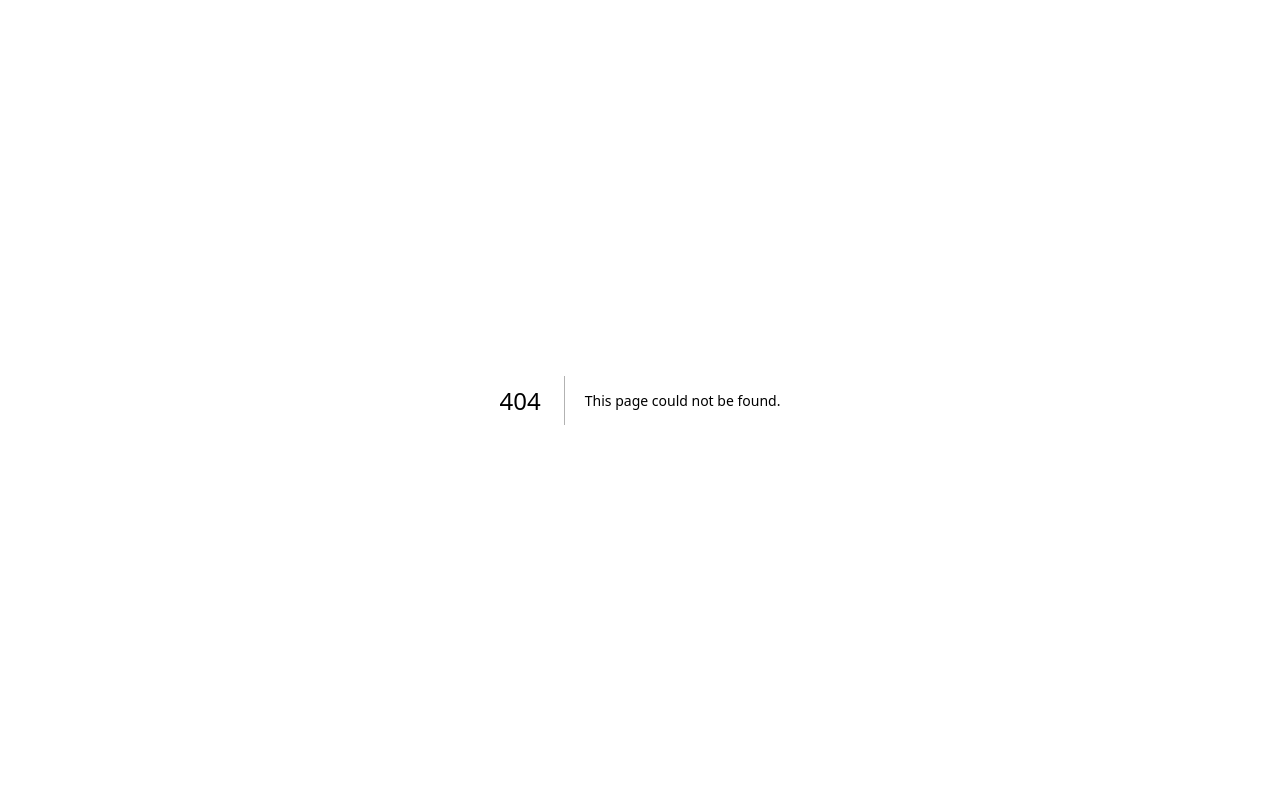
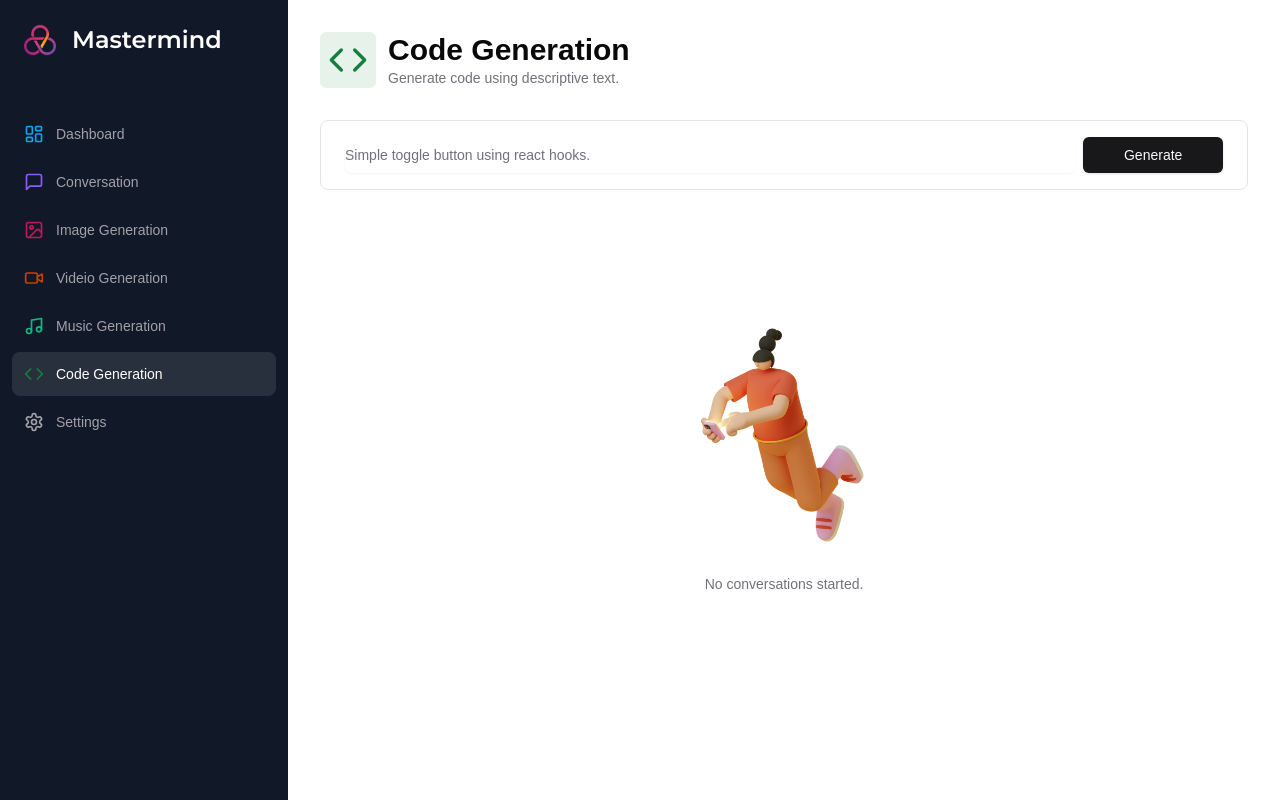
Before and after one commit to heuzin/mastermind, a Next.js app: page /code in a window 1280 px wide. Before the commit this address had no page. Built offline with nearby package versions, Linux system fonts and the light colour scheme.

Commit message:
code page

```diff
--- /dev/null
+++ b/app/(dashboard)/(routes)/code/page.tsx
@@ -0,0 +1,149 @@
+"use client";
+
+import React, { useState } from "react";
+import * as z from "zod";
+import { useForm } from "react-hook-form";
+import axios from "axios";
+import { cn } from "@/lib/utils";
+import { Code } from "lucide-react";
+import { useRouter } from "next/navigation";
+import { zodResolver } from "@hookform/resolvers/zod";
+import ReactMarkdown from "react-markdown";
+import { ChatCompletionMessageParam } from "openai/resources/index.mjs";
+
+import Empty from "@/components/empty";
+import Loader from "@/components/loader";
+import Heading from "@/components/heading";
+import { Input } from "@/components/ui/input";
+import { Button } from "@/components/ui/button";
+import { Form, FormControl, FormField, FormItem } from "@/components/ui/form";
+import UserAvatar from "@/components/user-avatar";
+import BotAvatar from "@/components/bot-avatar";
+
+const formSchema = z.object({
+  prompt: z.string().min(1, {
+    message: "Prompt is required",
+  }),
+});
+
+const CodePage = () => {
+  const router = useRouter();
+  const [messages, setMessages] = useState<ChatCompletionMessageParam[]>([]);
+  const form = useForm<z.infer<typeof formSchema>>({
+    resolver: zodResolver(formSchema),
+    defaultValues: {
+      prompt: "",
+    },
+  });
+
+  const isLoading = form.formState.isSubmitting;
+
+  const onSubmit = async (values: z.infer<typeof formSchema>) => {
+    try {
+      const userMessage: ChatCompletionMessageParam = {
+        role: "user",
+        content: values.prompt,
+      };
+      const newMessages = [...messages, userMessage];
+      const response = await axios.post("/api/code", {
+        messages: newMessages,
+      });
+
+      setMessages((current) => [...current, userMessage, response.data]);
+      form.reset();
+    } catch (error: unknown) {
+      console.log(error);
+    } finally {
+      router.refresh();
+    }
+  };
+
+  return (
+    <div>
+      <Heading
+        title="Code Generation"
+        description="Generate code using descriptive text."
+        icon={Code}
+        iconColor="text-green-700"
+        bgColor="bg-green-700/10"
+      />
+      <div className="px-4 lg:px-8">
+        <div>
+          <Form {...form}>
+            <form
+              onSubmit={form.handleSubmit(onSubmit)}
+              className="rounded-lg border w-full p-4 px-3 md:px-6 focus-within:shadow-sm grid grid-cols-12 gap-2"
+            >
+              <FormField
+                name="prompt"
+                render={({ field }) => (
+                  <FormItem className="col-span-12 lg:col-span-10">
+                    <FormControl className="m-0 p-0">
+                      <Input
+                        className="border-0 outline-none focus-visible:ring-0 focus-visible:ring-transparent"
+                        disabled={isLoading}
+                        placeholder="Simple toggle button using react hooks."
+                        {...field}
+                      />
+                    </FormControl>
+                  </FormItem>
+                )}
+              />
+              <Button
+                className="col-span-12 lg:col-span-2 w-full"
+                disabled={isLoading}
+              >
+                Generate
+              </Button>
+            </form>
+          </Form>
+        </div>
+        <div className="space-y-4 mt-4">
+          {isLoading && (
+            <div className="p-8 rounded-lg w-full flex items-center justify-center bg-muted">
+              <Loader />
+            </div>
+          )}
+          {messages.length === 0 && !isLoading && (
+            <div>
+              <Empty label="No conversations started." />
+            </div>
+          )}
+          <div className="flex flex-col-reverse gap-y-4">
+            {messages.map((message) => (
+              <div
+                key={message.content as string}
+                className={cn(
+                  "p-8 w-full flex items-start gap-x-8 rounded-lg",
+                  message.role === "user"
+                    ? "bg-white border border-black/10"
+                    : "bg-muted"
+                )}
+              >
+                {message.role === "user" ? <UserAvatar /> : <BotAvatar />}
+
+                <ReactMarkdown
+                  components={{
+                    pre: ({ node, ...props }) => (
+                      <div className="overflow-auto w-full my-2 bg-black/10 p-2 rounded-lg">
+                        <pre {...props} />
+                      </div>
+                    ),
+                    code: ({ node, ...props }) => (
+                      <code className="bg-black/10 rounded-lg p-1" {...props} />
+                    ),
+                  }}
+                  className={"text-sm overflow-hidden leading-7"}
+                >
+                  {(message.content as string) || ""}
+                </ReactMarkdown>
+              </div>
+            ))}
+          </div>
+        </div>
+      </div>
+    </div>
+  );
+};
+
+export default CodePage;
--- /dev/null
+++ b/app/api/code/route.ts
@@ -0,0 +1,44 @@
+import { auth } from "@clerk/nextjs/server";
+import { NextResponse } from "next/server";
+import OpenAI from "openai";
+import { ChatCompletionMessageParam } from "openai/resources/index.mjs";
+
+const client = new OpenAI({
+  apiKey: process.env["OPENAI_API_KEY"], // This is the default and can be omitted
+});
+
+const instructionMessage: ChatCompletionMessageParam = {
+  role: "system",
+  content:
+    "You are a code generator. You must answer only in markdown code snippets. Use code comments for explanations.",
+};
+
+export async function POST(req: Request) {
+  try {
+    const { userId } = auth();
+    const body = await req.json();
+    const { messages } = body;
+
+    if (!userId) {
+      return new NextResponse("Unauthorized", { status: 401 });
+    }
+
+    if (!client.apiKey) {
+      return new NextResponse("OpenAI API Key not configured", { status: 500 });
+    }
+
+    if (!messages) {
+      return new NextResponse("Messages are required", { status: 400 });
+    }
+
+    const response = await client.chat.completions.create({
+      model: "gpt-3.5-turbo",
+      messages: [instructionMessage, ...messages],
+    });
+
+    return NextResponse.json(response.choices[0].message);
+  } catch (error) {
+    console.log("[CODE_ERROR]", error);
+    return new NextResponse("Internal error", { status: 500 });
+  }
+}
--- a/package.json
+++ b/package.json
@@ -25,6 +25,7 @@
     "react": "^18",
     "react-dom": "^18",
     "react-hook-form": "^7.53.0",
+    "react-markdown": "^9.0.1",
     "tailwind-merge": "^2.5.2",
     "tailwindcss-animate": "^1.0.7",
     "zod": "^3.23.8"
```
Also changed, not shown: 1 other file (tests, documents, lock files or other folders).
